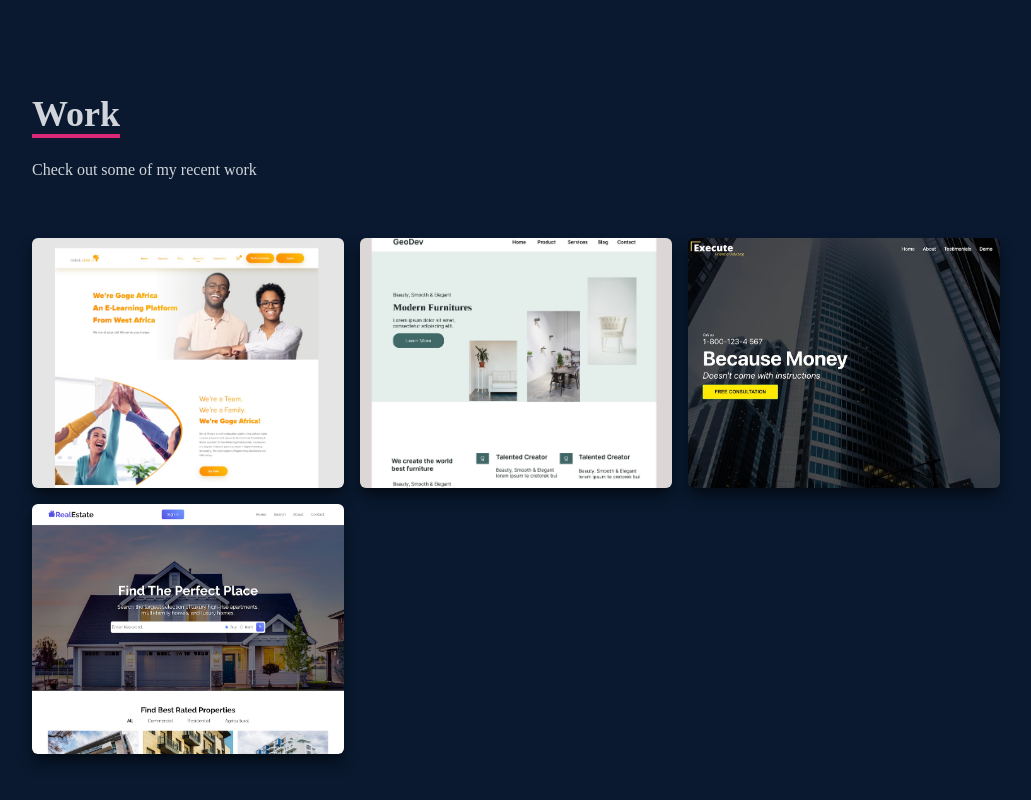
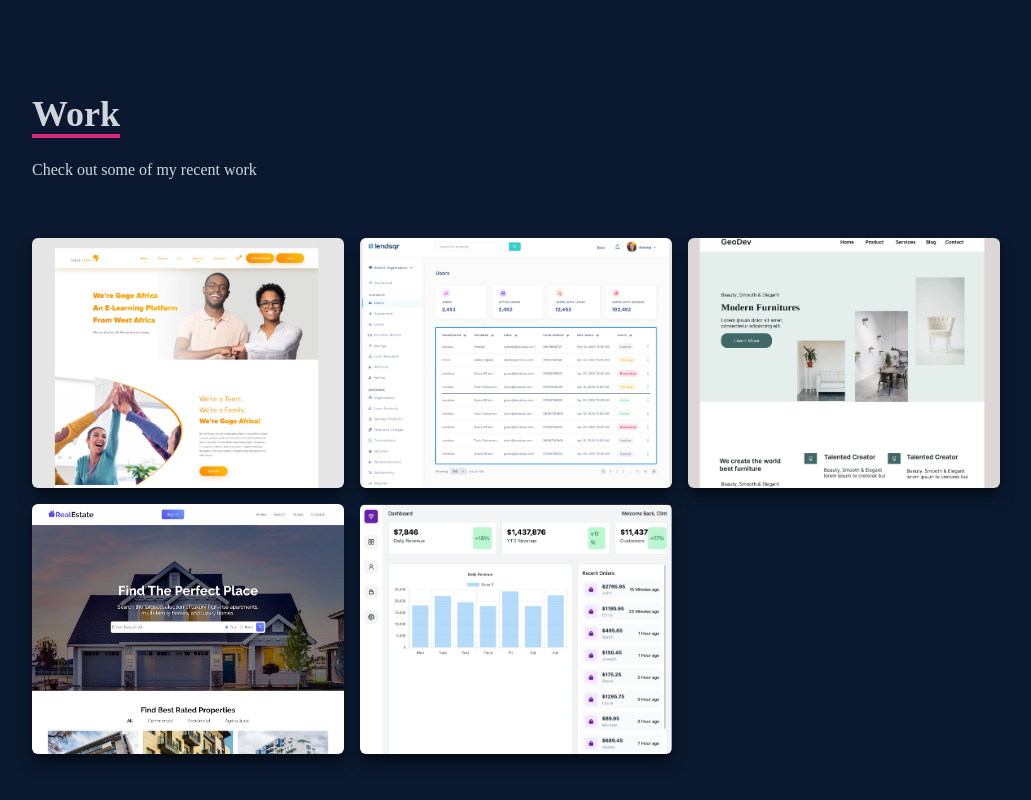
Before and after one commit to olatunde1998/portfolio-react, a React (Create React App) app: page / in a window 1280 px wide. Shown: the part 2542-3342 px from the top of the page, without its empty margins (124-1155 px from the left). Built offline with nearby package versions, Linux system fonts and the light colour scheme.

Commit message:
dashboards project added

```diff
--- a/src/data/data.js
+++ b/src/data/data.js
@@ -1,7 +1,9 @@
-import WorkIm from '../assets/projects/workImg.jpeg'
 import RealEst from '../assets/projects/realestate.jpg'
 import GogeAfrica from '../assets/projects/goge-africa.jpeg'
 import FurnitureApp from '../assets/projects/furniture-app.jpeg'
+import Dashboard from '../assets/projects/dashboard.jpeg'
+import AdminDashboard from '../assets/projects/admin-dashboard.jpeg'
+
 
 
 
@@ -15,16 +17,16 @@ export const data=[
     },
     {
         id:2,
-        name:"Next JS Application",
-        image:FurnitureApp,
-        github:"https://github.com/olatunde1998/furniture-app",
-        live:"",
+        name:"React JS Application",
+        image:Dashboard,
+        github:"https://github.com/olatunde1998/lendsqr-fe-test",
+        live:"https://rasheed-olatunde-lendsqr-fe-test.netlify.app/",
     },
     {
         id:3,
         name:"React JS Application",
-        image:WorkIm,
-        github:"",
+        image:FurnitureApp,
+        github:"https://github.com/olatunde1998/furniture-app",
         live:"",
     },
     {
@@ -34,6 +36,13 @@ export const data=[
         github:"",
         live:"",
     },
+    {
+        id:5,
+        name:"Next JS Application",
+        image: AdminDashboard,
+        github:"https://github.com/olatunde1998/admin-dashboard",
+        live:"https://geodev-admin-dashboard.netlify.app/",
+    },
 
 
 ]
```
Also changed, not shown: src/assets/projects/admin-dashboard.jpeg (added), src/assets/projects/dashboard.jpeg (added).
